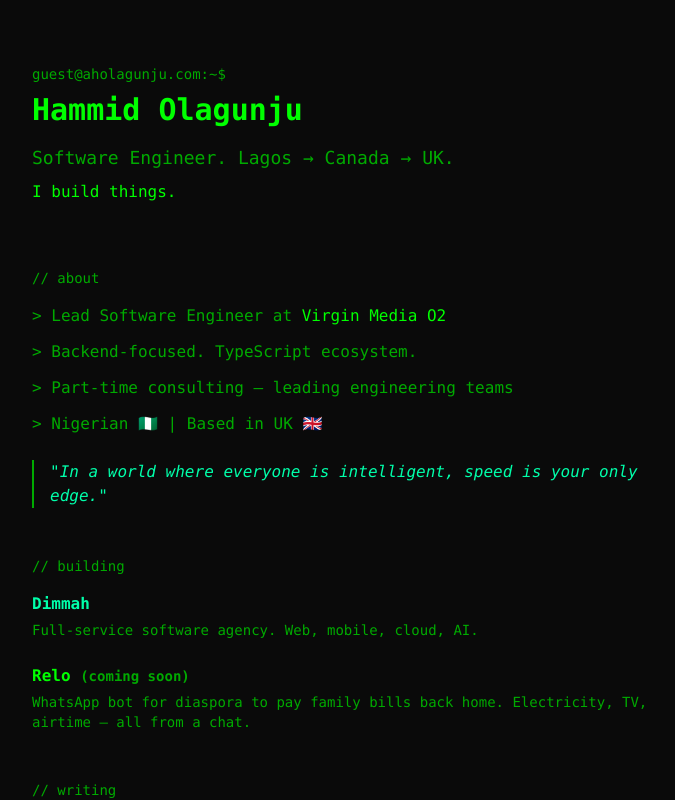
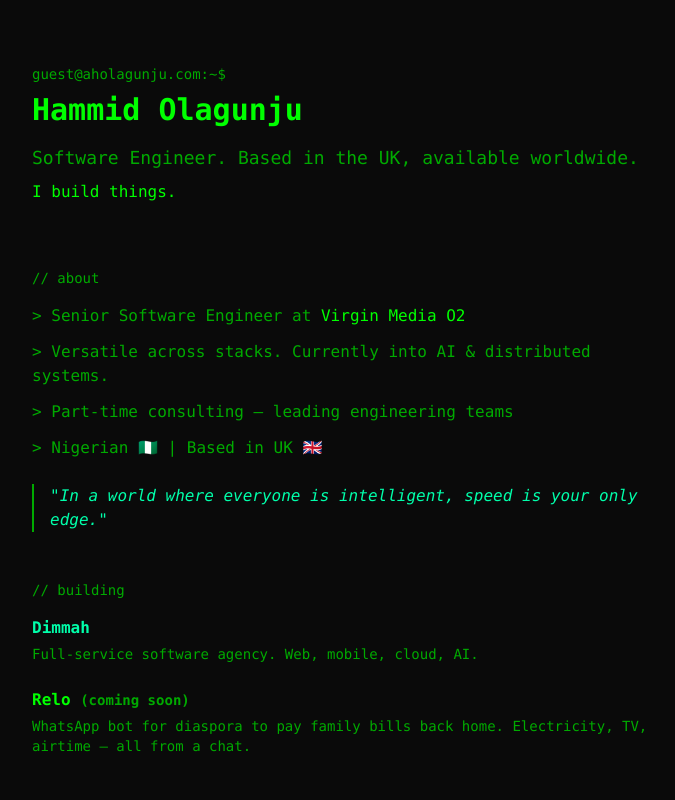
Before and after one commit to kirakita/hammid-site, a Next.js app: page / in a window 1280 px wide. Shown: the top 800 px of the page, without its empty margins (296-971 px from the left). Built offline with nearby package versions, Linux system fonts and the light colour scheme.

Commit message:
Update profile: Twitter, title, role, interests

```diff
--- a/src/app/layout.tsx
+++ b/src/app/layout.tsx
@@ -2,17 +2,17 @@ import type { Metadata } from 'next'
 import './globals.css'
 
 export const metadata: Metadata = {
-  title: 'Akande Hammid Olagunju | Software Engineer',
-  description: 'Software Engineer. Lagos → Canada → UK. I build things.',
+  title: 'Hammid Olagunju | Software Engineer',
+  description: 'Software Engineer. Based in the UK, available worldwide. I build things.',
   openGraph: {
-    title: 'Akande Hammid Olagunju | Software Engineer',
-    description: 'Software Engineer. Lagos → Canada → UK. I build things.',
+    title: 'Hammid Olagunju | Software Engineer',
+    description: 'Software Engineer. Based in the UK, available worldwide. I build things.',
     type: 'website',
   },
   twitter: {
     card: 'summary_large_image',
-    title: 'Akande Hammid Olagunju | Software Engineer',
-    description: 'Software Engineer. Lagos → Canada → UK. I build things.',
+    title: 'Hammid Olagunju | Software Engineer',
+    description: 'Software Engineer. Based in the UK, available worldwide. I build things.',
   },
 }
 
--- a/src/app/page.tsx
+++ b/src/app/page.tsx
@@ -65,7 +65,7 @@ export default function Home() {
           {loaded ? <TypingText text="Hammid Olagunju" /> : 'Hammid Olagunju'}
         </h1>
         <p className="text-terminal-dim text-lg">
-          Software Engineer. Lagos → Canada → UK.
+          Software Engineer. Based in the UK, available worldwide.
         </p>
         <p className="text-terminal-text mt-2">I build things.</p>
       </header>
@@ -73,8 +73,8 @@ export default function Home() {
       {/* About */}
       <Section title="about">
         <div className="space-y-3 text-terminal-dim">
-          <p className="prompt">Lead Software Engineer at <span className="text-terminal-text">Virgin Media O2</span></p>
-          <p className="prompt">Backend-focused. TypeScript ecosystem.</p>
+          <p className="prompt">Senior Software Engineer at <span className="text-terminal-text">Virgin Media O2</span></p>
+          <p className="prompt">Versatile across stacks. Currently into AI & distributed systems.</p>
           <p className="prompt">Part-time consulting — leading engineering teams</p>
           <p className="prompt">Nigerian 🇳🇬 | Based in UK 🇬🇧</p>
         </div>
@@ -121,7 +121,7 @@ export default function Home() {
         <div className="flex flex-wrap gap-6 text-sm">
           <Link href="https://github.com/princeede">GitHub</Link>
           <Link href="https://linkedin.com/in/abdul-hammid-olagunju">LinkedIn</Link>
-          <Link href="https://twitter.com/hammidolagunju">Twitter</Link>
+          <Link href="https://twitter.com/aholagunju">Twitter</Link>
           <Link href="mailto:hammid@aholagunju.com">Email</Link>
         </div>
       </Section>
```
